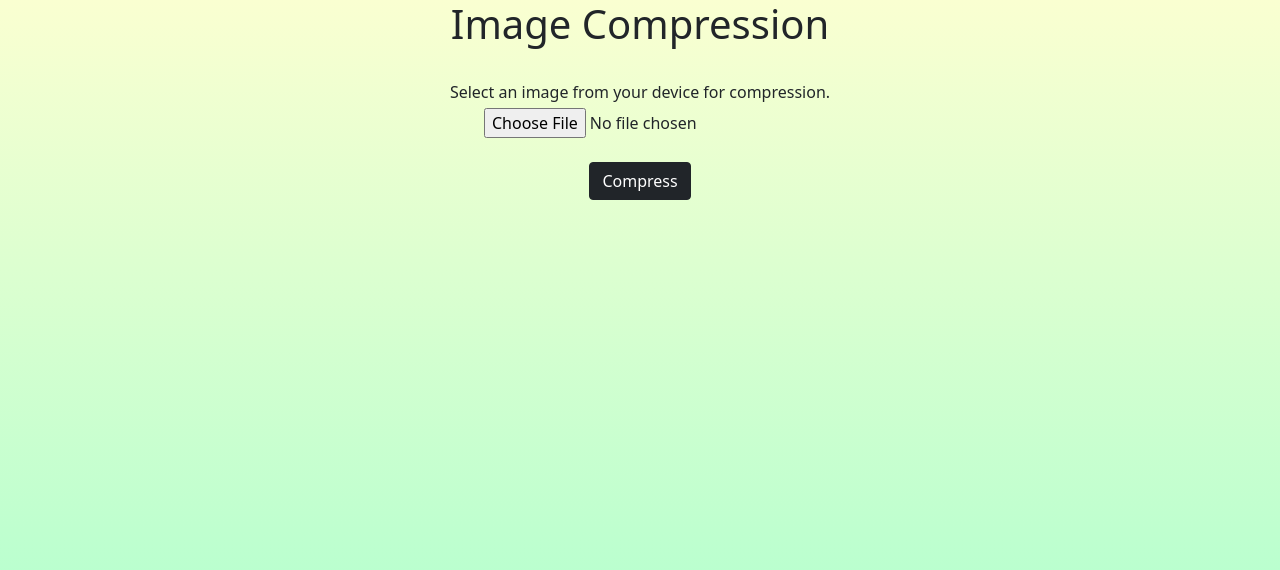
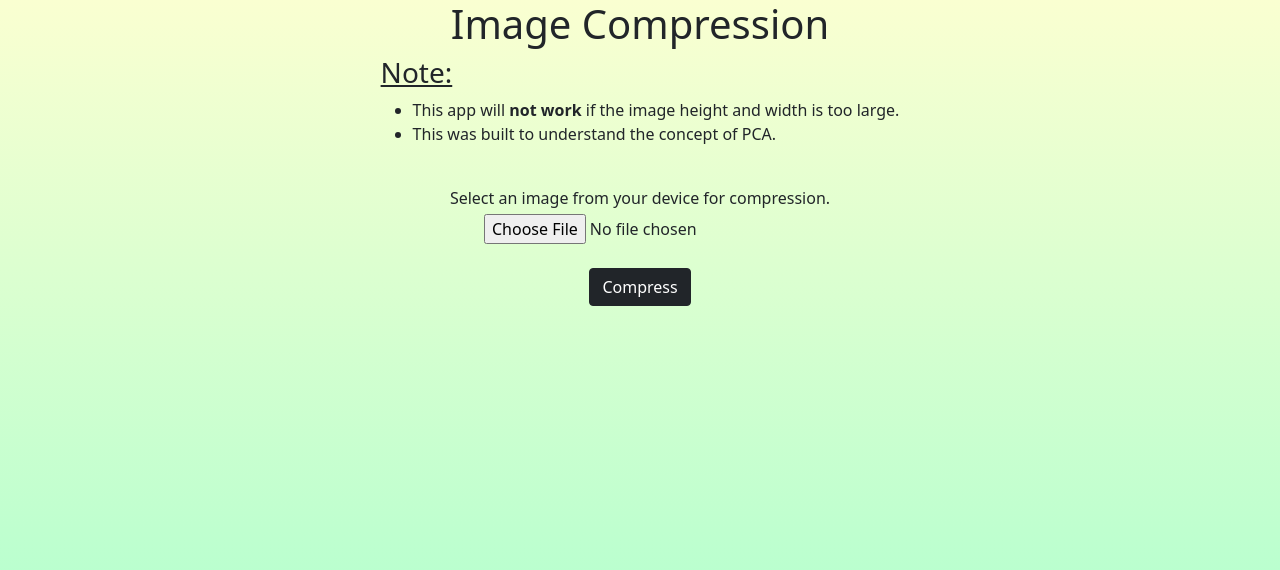
Before and after one commit to LakshmanKishore/imageCompression, a Flask app: page / in a window 1280 px wide. Shown: the top 570 px of the page. Run offline with Flask 2, Linux system fonts and the light colour scheme; some libraries are stand-ins or nearby versions.

Commit message:
Add Note to Home Page

```diff
--- a/templates/index.html
+++ b/templates/index.html
@@ -16,10 +16,22 @@
 </head>
 
 <body>
-    <div align="center">
-        <h1>Image Compression</h1>
+    <div>
+        <h1 align="center">Image Compression</h1>
 
-        <div>
+        <div class="d-grid justify-content-center">
+            <div>
+                <h3><u>Note:</u></h3>
+            </div>
+            <div>
+                <ul>
+                    <li>This app will <b>not work</b> if the image height and width is too large.</li>
+                    <li>This was built to understand the concept of PCA.</li>
+                </ul>
+            </div>
+        </div>
+
+        <div align="center">
             <br>
             <div class="mb-1">
                 Select an image from your device for compression.
```
